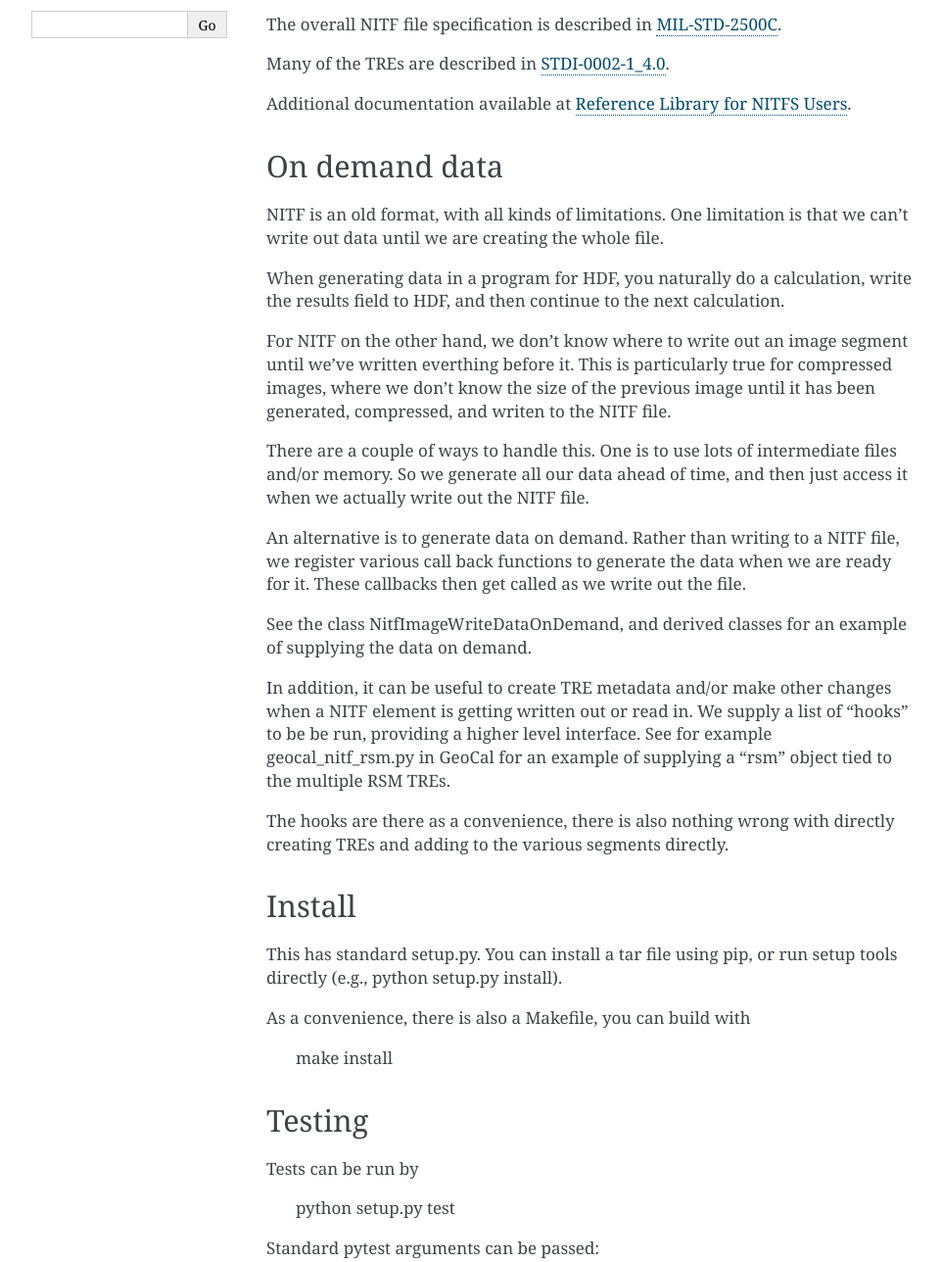
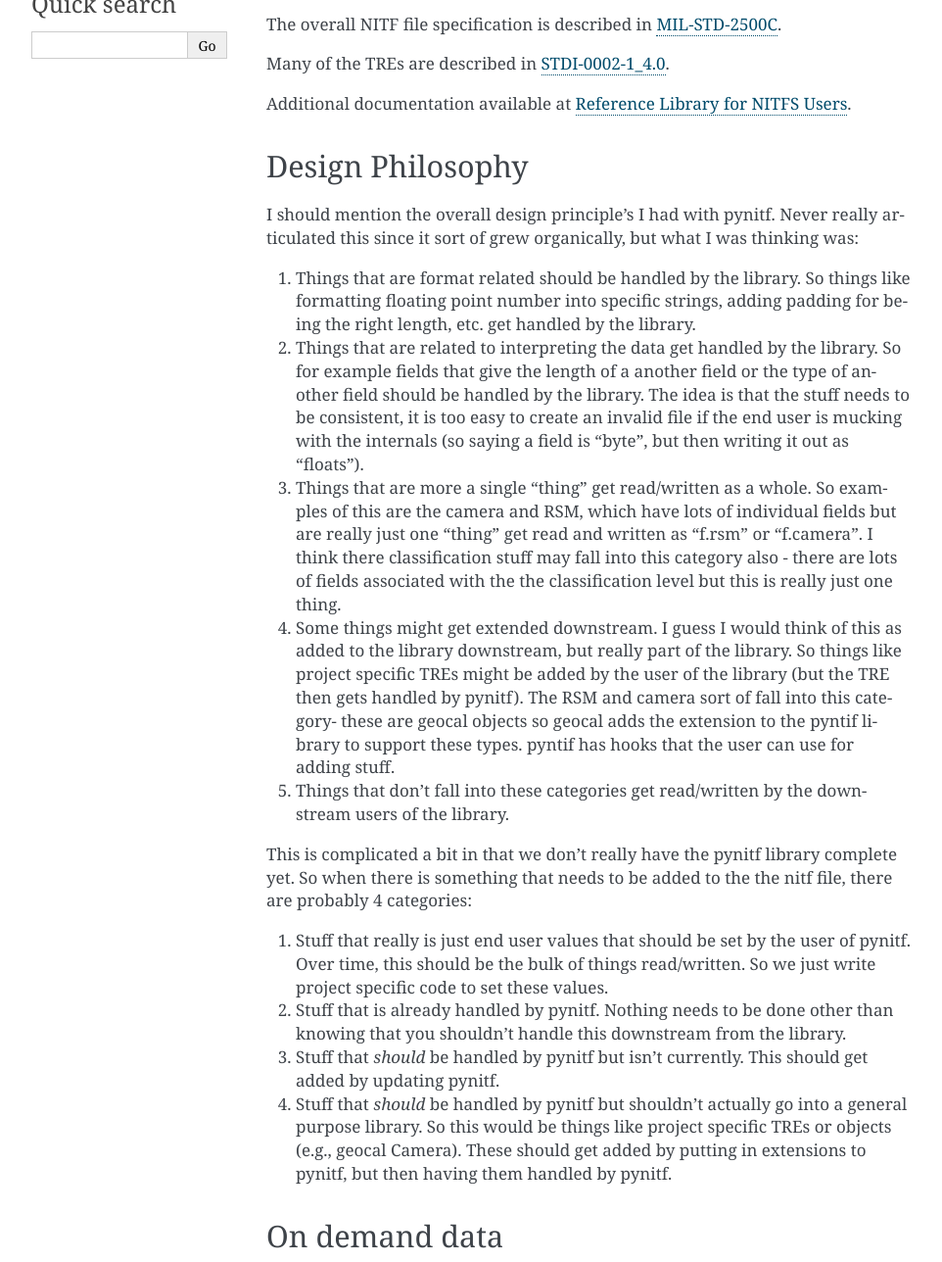
Before and after one commit to Cartography-jpl/pynitf, a Sphinx documentation site: the page built from doc/introduction.rst, in a window 1280 px wide and 1400 px high, scrolled down 251 px, cut to the strip 112-1400 px from the top of the window. Shown: the whole strip at 98% size, without its empty margins (148-1110 px from the left). Built offline with Sphinx 7.4.7, drawn with Linux system fonts in a browser that asks for light colours; some of the changed text lies outside the part shown.

Commit message:
Add some design philosophy stuff to documentation.

```diff
--- a/doc/introduction.rst
+++ b/doc/introduction.rst
@@ -73,6 +73,64 @@ Many of the TREs are described in `STDI-0002-1_4.0 <https://nsgreg.nga.mil/NSGDO
 
 Additional documentation available at `Reference Library for NITFS Users <https://www.gwg.nga.mil/ntb/baseline/format.html>`_.
 
+Design Philosophy
+=================
+
+I should mention the overall design principle’s I had with pynitf. Never really articulated this since it sort of grew organically, but what I was thinking was:
+
+#. Things that are format related should be handled by the library. So
+   things like formatting floating point number into specific strings,
+   adding padding for being the right length, etc. get handled by the
+   library.
+
+#. Things that are related to interpreting the data get handled by the
+   library. So for example fields that give the length of a another field
+   or the type of another field should be handled by the library. The
+   idea is that the stuff needs to be consistent, it is too easy to
+   create an invalid file if the end user is mucking with the internals
+   (so saying a field is “byte”, but then writing it out as “floats”).
+
+#. Things that are more a single “thing” get read/written as a
+   whole. So examples of this are the camera and RSM, which have lots of
+   individual fields but are really just one “thing” get read and written
+   as “f.rsm” or “f.camera”. I think there classification stuff may fall
+   into this category also - there are lots of fields associated with the
+   the classification level but this is really just one thing.
+
+#. Some things might get extended downstream. I guess I would think of
+   this as added to the library downstream, but really part of the
+   library. So things like project specific TREs might be added by the
+   user of the library (but the TRE then gets handled by pynitf). The RSM
+   and camera sort of fall into this category- these are geocal objects
+   so geocal adds the extension to the pyntif library to support these
+   types. pyntif has hooks that the user can use for adding stuff.
+
+#. Things that don’t fall into these categories get read/written by
+   the downstream users of the library.
+
+This is complicated a bit in that we don’t really have the pynitf
+library complete yet. So when there is something that needs to be
+added to the the nitf file, there are probably 4 categories:
+
+#. Stuff that really is just end user values that should be set by the
+   user of pynitf. Over time, this should be the bulk of things
+   read/written. So we just write project specific code to set these
+   values.
+
+#. Stuff that is already handled by pynitf. Nothing needs to be done
+   other than knowing that you shouldn’t handle this downstream from the
+   library.
+
+#. Stuff that *should* be handled by pynitf but isn’t currently. This
+   should get added by updating pynitf.
+
+#. Stuff that *should* be handled by pynitf but shouldn’t actually go
+   into a general purpose library. So this would be things like project
+   specific TREs or objects (e.g., geocal Camera). These should get added
+   by putting in extensions to pynitf, but then having them handled by
+   pynitf.
+
+
 On demand data
 ==============
 
```
Also changed, not shown: other parts of doc/introduction.rst (+3 -3 lines).
